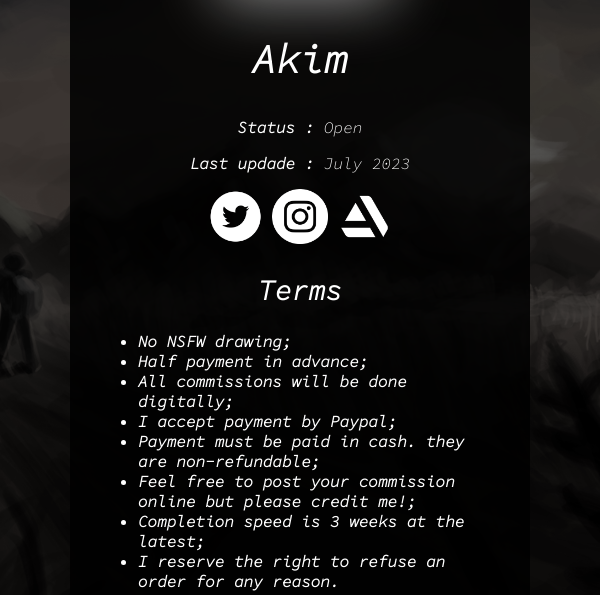
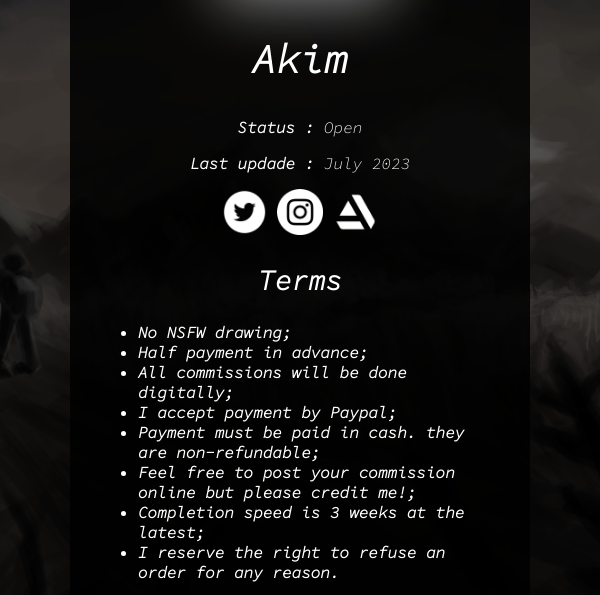
Before and after one commit to daninhel/Portifolio_artes, a plain HTML site: page index.html in a window 600 px wide. Shown: the part 170-765 px from the top of the page. Drawn offline with nearby package versions, Linux system fonts and the light colour scheme.

Commit message:
Add files via upload

```diff
--- a/style.css
+++ b/style.css
@@ -1,10 +1,12 @@
 @import url('https://fonts.googleapis.com/css2?family=Source+Code+Pro:ital,wght@1,300&display=swap');
 
-/* style for small screns*/
 @media (max-width: 600px) {
   body{
-    background-size: 100% 100%;
+    background-image: url("./Pictures/mobilebackground.png");
+    background-size: cover;
+    background-repeat: no-repeat;
     background-attachment: fixed;
+    background-position: center;
   }
 
   section {
@@ -16,15 +18,19 @@
     height: 12%;
   }
 }
-
+/* style for small screns*/
 @media (min-width: 600px) {
   body {
+    background-image: url("./Pictures/pcbackground.png");
     background-size: cover;
+    background-repeat: no-repeat;
+    background-attachment: fixed;
+    background-position: center;
   }
 
   #social{
-    width: 12%;
-    height: 12%;
+    width: 10%;
+    height: 10%;
   }
 
   section {
@@ -33,14 +39,15 @@
   }
 }
 
-/* background and font properties*/
+/*font properties*/
 body {
-  background-image: url("./Pictures/background.png");
+  /*background-image: url("./Pictures/pcbackground.png");
   background-repeat: no-repeat;
+  background-attachment: fixed;
+  background-position: center;*/
   font-family: 'Source Code Pro', monospace;
   color: white;
   padding: 5px;
-  background-position: center;
 }
 section{
     min-height: 100vh;
```
Also changed, not shown: Pictures/mobilebackground.png (added), Pictures/pcbackground.png (added).
